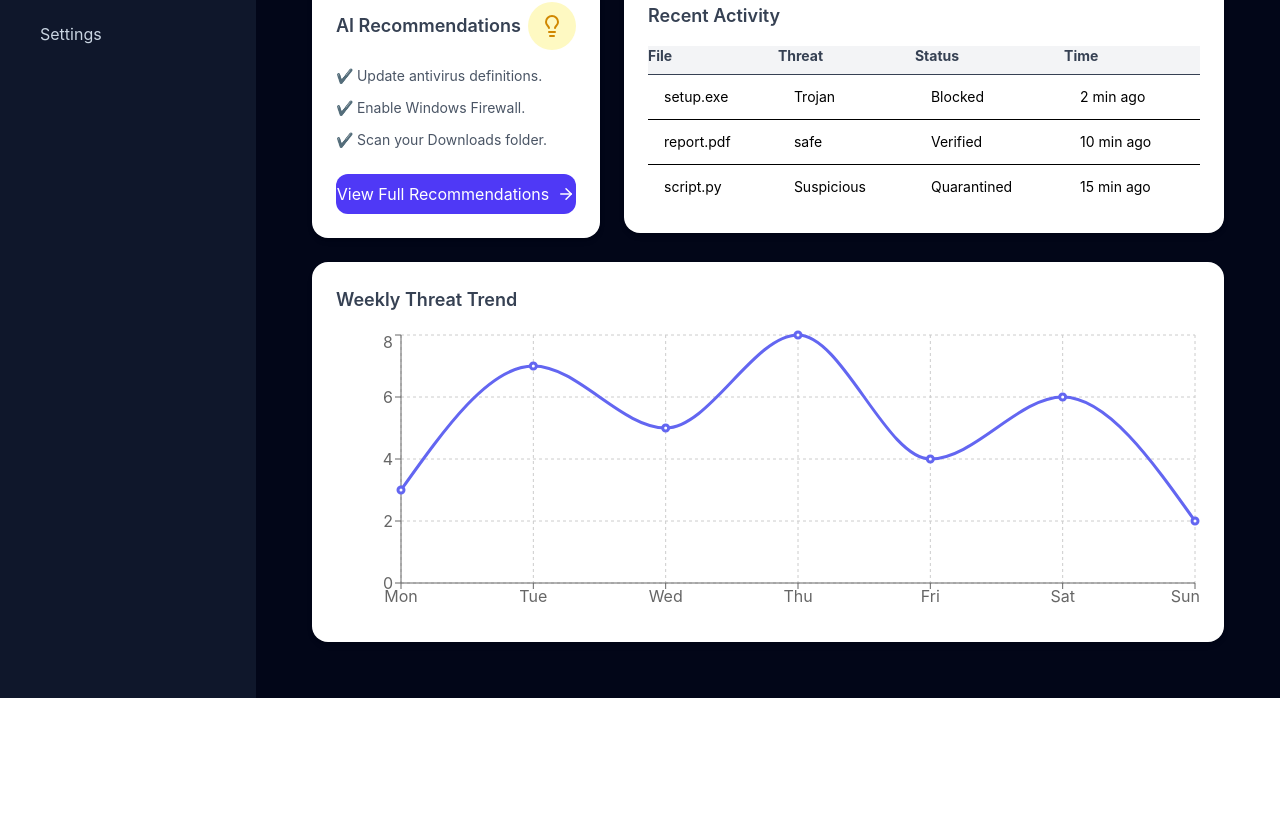
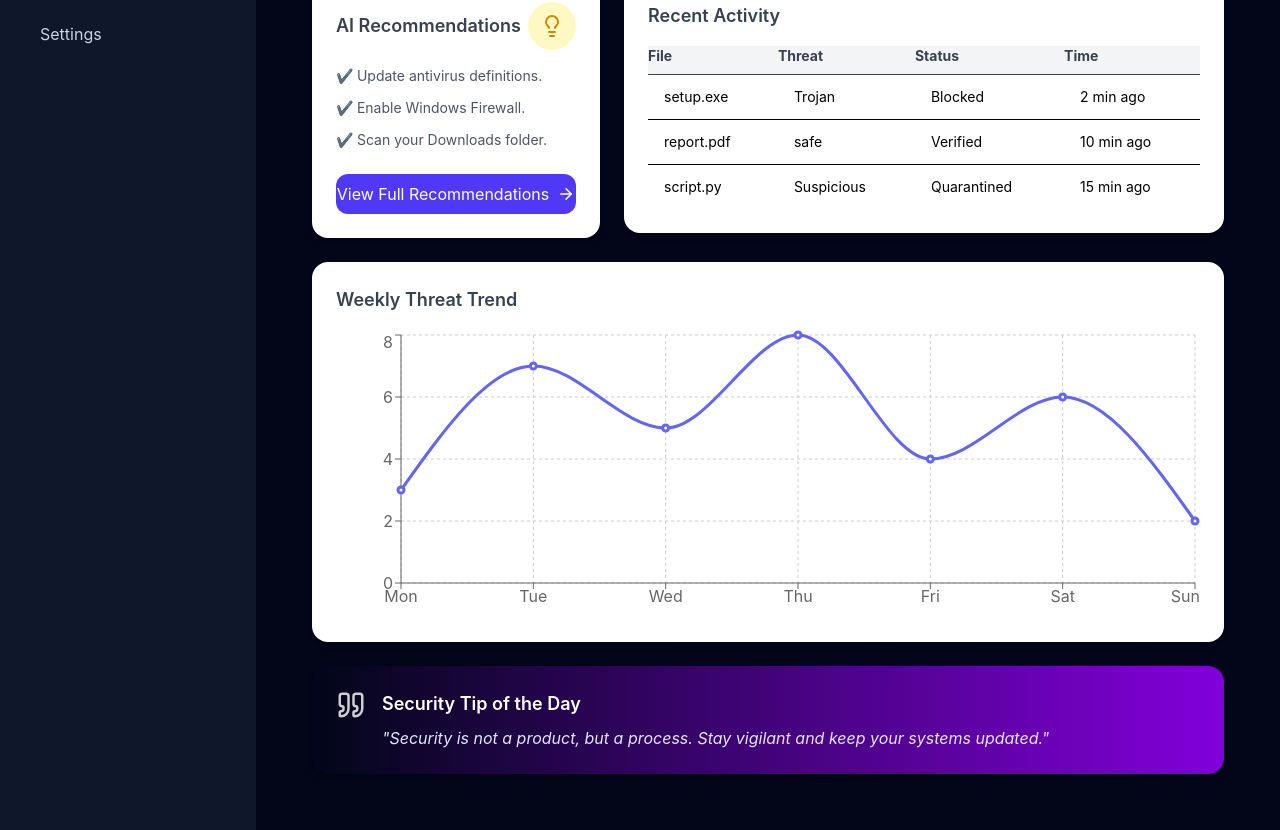
Before and after one commit to rajneeshkaur19/Sentinel_AI, a React (Vite) app in the folder frontend/: page / in a window 1280 px wide. Shown: the part 450-1280 px from the top of the page. Before the commit the page ends 1148 px from the top, so only its background shows below. Built offline with nearby package versions, Linux system fonts and the light colour scheme.

Commit message:
feat(dashboard): add QuoteCard component

```diff
--- a/frontend/src/components/dashboard/QuoteCard.jsx
+++ b/frontend/src/components/dashboard/QuoteCard.jsx
@@ -0,0 +1,20 @@
+import {Quote} from "lucide-react";
+function QuoteCard(){
+    return(
+        <div className = "bg-gradient-to-r from-indigp-600 to-purple-700 rounded-2xl shadow-md p-6 text-white">
+            <div className = "flex items-start gap-4">
+                <Quote size = {30} className = "opacity-80"/>
+                <div>
+                    <h2 className = "text-lg font-semibold mb-2">
+                        Security Tip of the Day
+                    </h2>
+                    <p className = "text-indigo-100 italic">
+                        "Security is not a product, but a process. Stay vigilant and keep your systems updated."
+                    </p>
+                </div>
+            </div>
+        </div>
+    );
+}
+
+export default QuoteCard;
--- a/frontend/src/pages/Dashboard.jsx
+++ b/frontend/src/pages/Dashboard.jsx
@@ -5,6 +5,7 @@ import ReportsCard from "../components/dashboard/ReportsCard";
 import RecommendationCard from "../components/dashboard/RecommendationCard";
 import ActivityTable from "../components/dashboard/ActivityTable";
 import ThreatChart from "../components/dashboard/ThreatChart";
+import QuoteCard from "../components/dashboard/QuoteCard"
 function Dashboard() {
   return(
     <div className = "space-y-6 p-6">
@@ -21,6 +22,7 @@ function Dashboard() {
       </div>
       </div>
       <ThreatChart/>
+      <QuoteCard/>
     </div>
   );
 }
```
